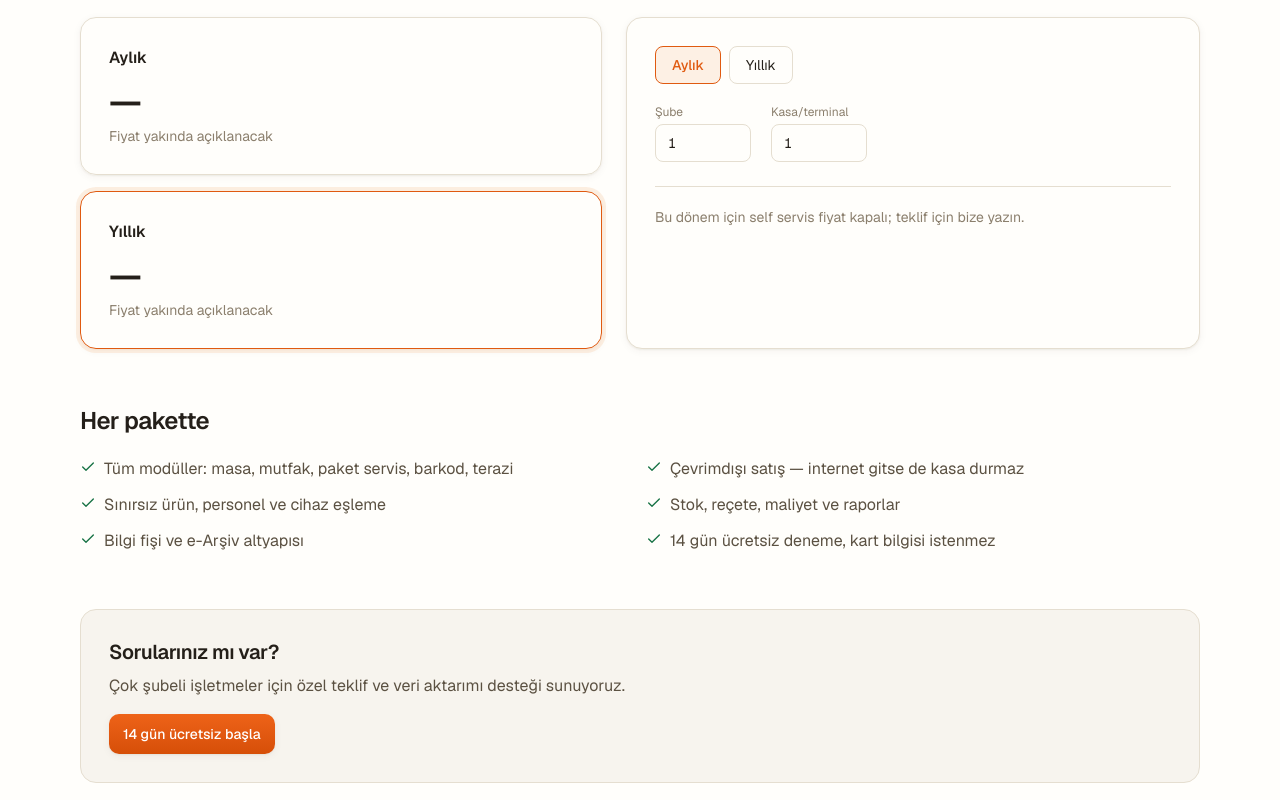
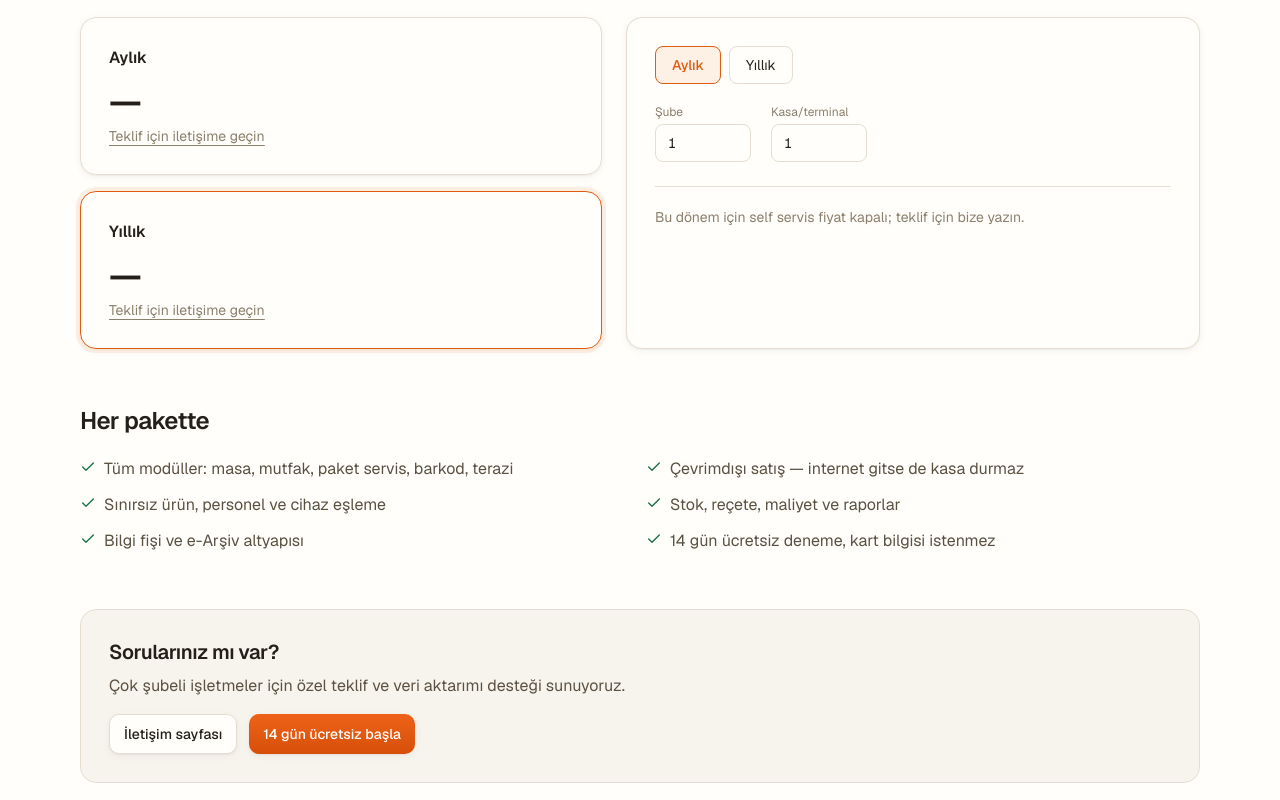
Before and after one commit to yigiterturk-dev/cabukpos-app, a Next.js app: page /fiyatlandirma in a window 1280 px wide. Shown: the part 280-1080 px from the top of the page. Built offline with nearby package versions, Linux system fonts and the light colour scheme.

Commit message:
Fiyatlar boşken iletişim CTA'sını görünür tut

```diff
--- a/app/fiyatlandirma/page.tsx
+++ b/app/fiyatlandirma/page.tsx
@@ -47,7 +47,7 @@ export default function Fiyatlandirma() {
               <div key={label} className={`rounded-2xl border p-7 shadow-card ${label === "Yıllık" ? "border-brand ring-4 ring-brand-ring/40" : "border-line"}`}>
                 <h2 className="font-semibold">{label}</h2>
                 <div className="mt-3 text-4xl font-semibold tracking-tight tabular">{p ? formatTL(p.base) : "—"}</div>
-                <p className="mt-1 text-sm text-muted">{p ? `${per} · 1 şube + 1 terminal dahil` : contact ? `Fiyat için: ${contact}` : "Fiyat yakında açıklanacak"}</p>
+                <p className="mt-1 text-sm text-muted">{p ? `${per} · 1 şube + 1 terminal dahil` : contact ? `Fiyat için: ${contact}` : <Link href="/yasal/iletisim" className="underline underline-offset-4">Teklif için iletişime geçin</Link>}</p>
                 {p?.store != null && <div className="mt-3 text-sm text-ink-2 tabular">Ek şube: {formatTL(p.store)}/ay</div>}
                 {p?.device != null && <div className="text-sm text-ink-2 tabular">Ek kasa/terminal: {formatTL(p.device)}/ay</div>}
                 {p && <div className="text-xs text-muted">Birim fiyatı girilmeyen bileşen ek ücretsizdir.</div>}
@@ -68,7 +68,7 @@ export default function Fiyatlandirma() {
           <h2 className="text-xl font-semibold tracking-tight">Sorularınız mı var?</h2>
           <p className="mt-2 text-ink-2">Çok şubeli işletmeler için özel teklif ve veri aktarımı desteği sunuyoruz.</p>
           <div className="mt-4 flex flex-wrap gap-3">
-            {contact && <a href={contact.startsWith("http") ? contact : `mailto:${contact}`} className={buttonClass("secondary", "md")}>Bize yazın</a>}
+            {contact ? <a href={contact.startsWith("http") ? contact : `mailto:${contact}`} className={buttonClass("secondary", "md")}>Bize yazın</a> : <Link href="/yasal/iletisim" className={buttonClass("secondary", "md")}>İletişim sayfası</Link>}
             <Link href="/kayit" className={buttonClass("primary", "md")}>14 gün ücretsiz başla</Link>
           </div>
         </section>
```
